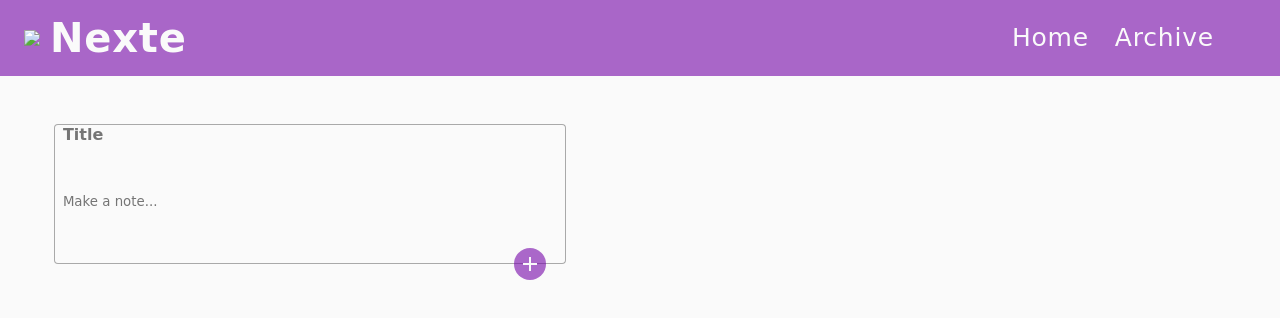
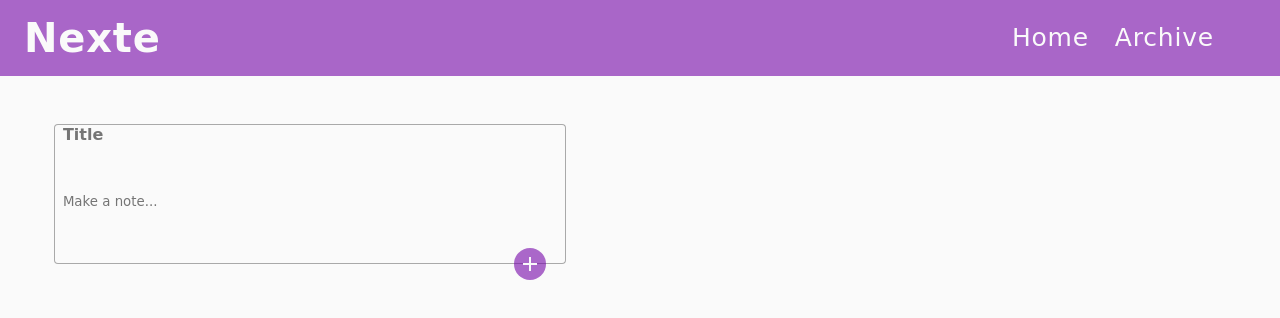
Before and after one commit to sambhav-v01/NotePad1.github.io, a plain HTML site: page index.html in a window 1280 px wide. Drawn offline with Linux system fonts and the light colour scheme.

Commit message:
Update index.html

```diff
--- a/index.html
+++ b/index.html
@@ -12,7 +12,7 @@
 <body class="body" data-page="home">
     <header class="heading d-flex">
         <div class="d-flex align-center gap-sm">
-            <img src="/asse ts/notes-sm.png">
+
             <h1 class="heading-1 color" >
                 <a class="link" href="/">Nexte</a>
             </h1>
```
